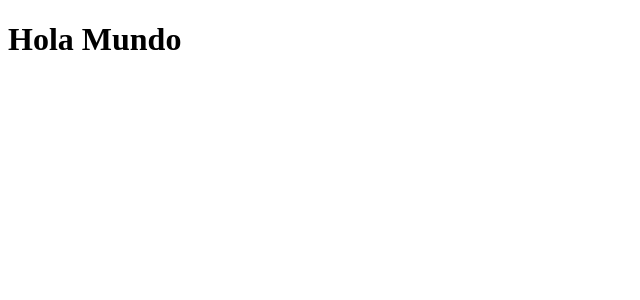
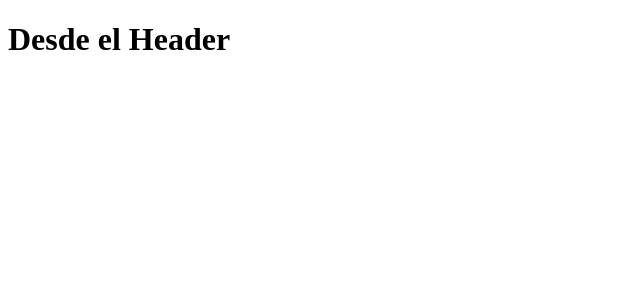
Before and after one commit to dfldiego/r-basico, a React (Create React App) app: page / in a window 1280 px wide. Shown: the top 300 px of the page, without its empty margins (0-640 px from the left). Built offline with nearby package versions, Linux system fonts and the light colour scheme.

Commit message:
creando primer componente. creamos el componente de Header.

```diff
--- a/src/App.js
+++ b/src/App.js
@@ -1,9 +1,10 @@
 import React from 'react';
+import Header from './components/Header';
 
 function App() {
   return (
     <div className="App">
-      <h1>Hola Mundo</h1>
+      <Header />
     </div>
   );
 }
--- /dev/null
+++ b/src/components/Header.jsx
@@ -0,0 +1,9 @@
+import React from 'react';
+
+const Header = () => {
+    return (
+        <h1>Desde el Header</h1>
+    );
+}
+
+export default Header;
```
